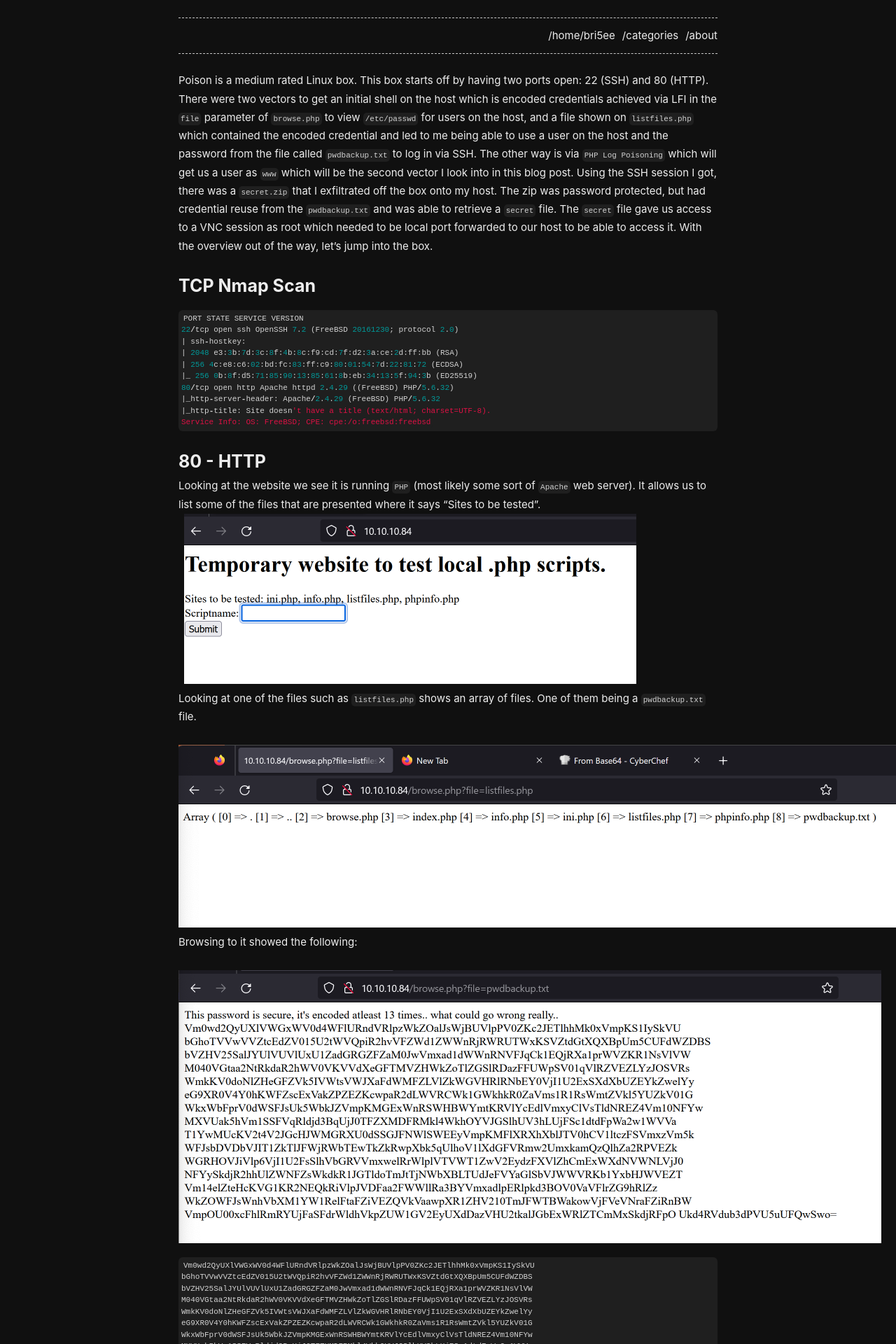
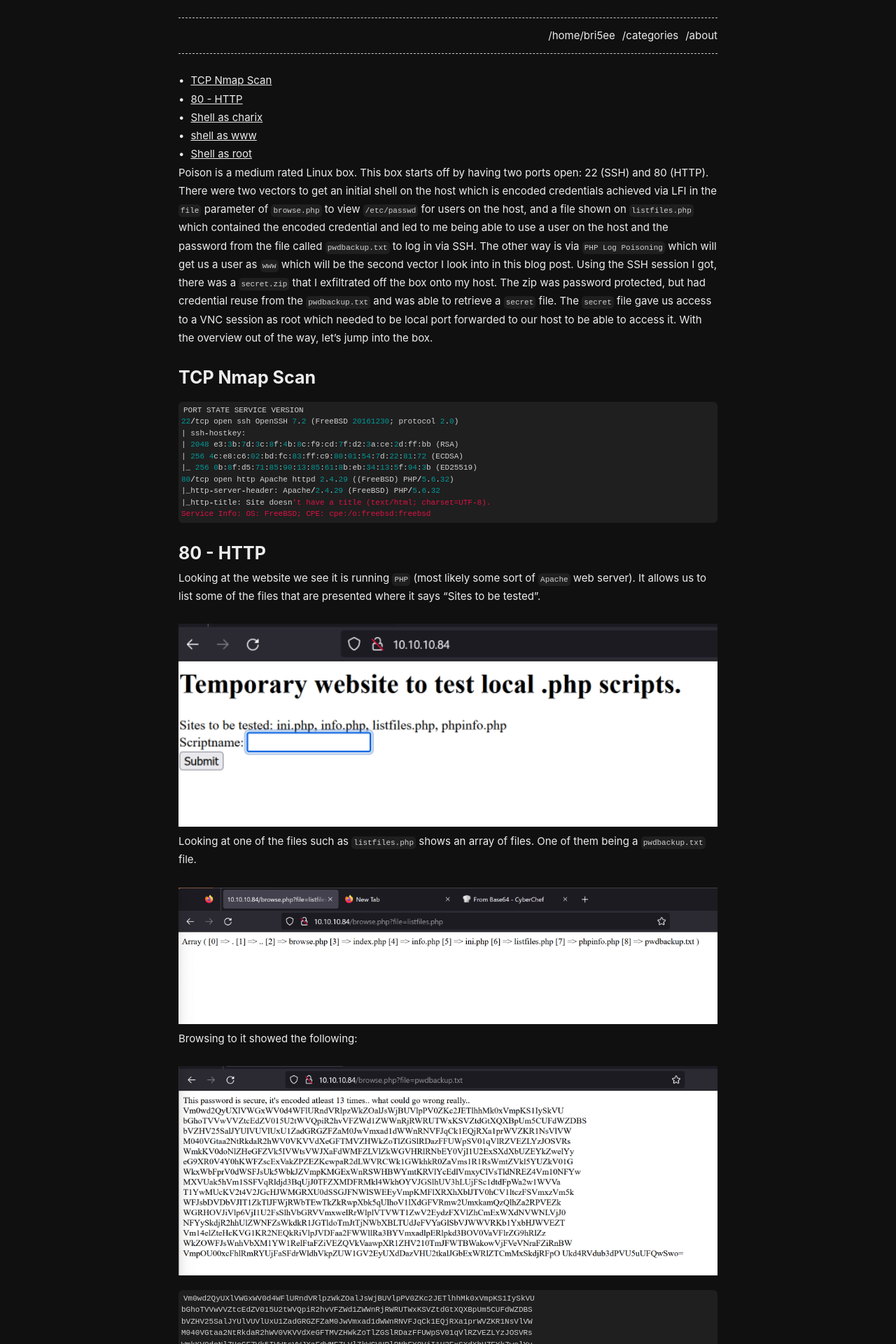
Before and after one commit to notbricey/brisee.github.io, a Jekyll site: the page built from _posts/2023-03-24-htb-poison.md, in a window 1280 px wide. Shown: the top 1920 px of the page at 70% size. Built offline with Jekyll 4.4.1, drawn with Linux system fonts in a browser that asks for light colours; our own code applies the rules of GitHub Pages for plain Markdown files.

Commit message:
Update 2023-03-24-htb-poison.md

````diff
--- a/_posts/2023-03-24-htb-poison.md
+++ b/_posts/2023-03-24-htb-poison.md
@@ -1,3 +1,27 @@
+---
+layout: post
+title: HTB Poison
+modified: 2023-03-25
+categories: [Hack The Box]
+---
+
+<style>
+img {
+  width: 100%;
+  height: 90%;
+}
+</style>
+
+
+<div style="position: absolute;">
+
+</div>
+
+* TOC
+{:toc}
+
+<div id="toc-skipped"></div>
+
 Poison is a medium rated Linux box. This box starts off by having two ports open: 22 (SSH) and 80 (HTTP). There were two vectors to get an initial shell on the host which is encoded credentials achieved via LFI in the `file` parameter of `browse.php` to view `/etc/passwd` for users on the host, and a file shown on `listfiles.php` which contained the encoded credential and led to me being able to use a user on the host and the password from the file called `pwdbackup.txt` to log in via SSH. The other way is via `PHP Log Poisoning` which will get us a user as `www` which will be the second vector I look into in this blog post. Using the SSH session I got, there was a `secret.zip` that I exfiltrated off the box onto my host. The zip was password protected, but had credential reuse from the `pwdbackup.txt` and was able to retrieve a `secret` file. The `secret` file gave us access to a VNC session as root which needed to be local port forwarded to our host to be able to access it. With the overview out of the way, let's jump into the box.
 # TCP Nmap Scan
 ```lua
````
